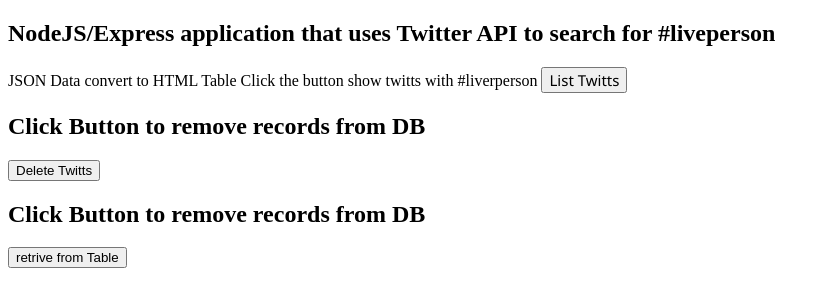
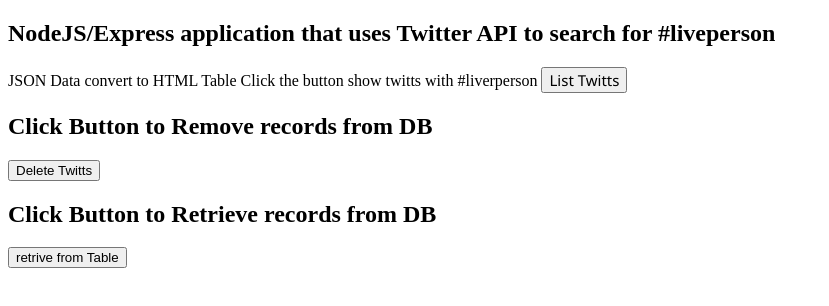
Before and after one commit to jacana31/lp-coding-challenge, a website: page index.html in a window 1280 px wide. Shown: the whole page, without its empty margins (0-829 px from the left). Drawn offline with Linux system fonts and the light colour scheme.

Commit message:
fixed typos in html page

```diff
--- a/index.html
+++ b/index.html
@@ -93,7 +93,7 @@
 
 
 <div id="demo">
-    <h2>Click Button to remove records from DB</h2>
+    <h2>Click Button to Remove records from DB</h2>
     <button type="button" onclick="loadDoc()">Delete Twitts</button>
     </div>
 
@@ -112,7 +112,7 @@
     </script>
 
 <div id="listTable">
-    <h2>Click Button to remove records from DB</h2>
+    <h2>Click Button to Retrieve records from DB</h2>
     <button type="button" onclick="lsRows()">retrive from Table</button>
     </div>
 
@@ -124,7 +124,7 @@
 
             tableFromJsonDynamic(JSON.parse(this.responseText)) ;
             document.getElementById("ServerMessage").innerHTML =
-          this.statusText+' Rows retrived';
+          this.statusText+' Rows retrieved';
         }
       };
       xhttp.open("GET", "http://localhost:5000/allrows", true);
```
Also changed, not shown: 1 other file.
